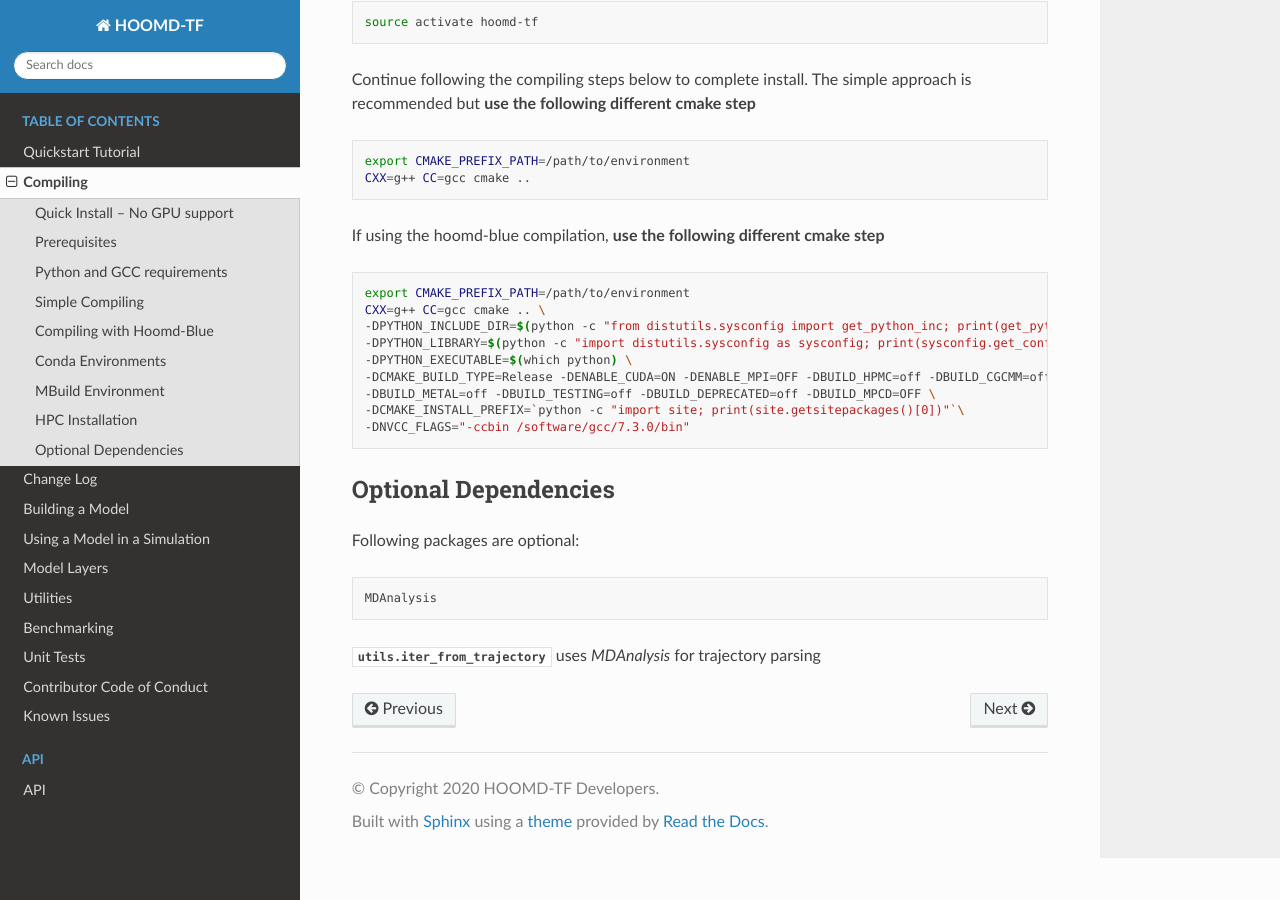
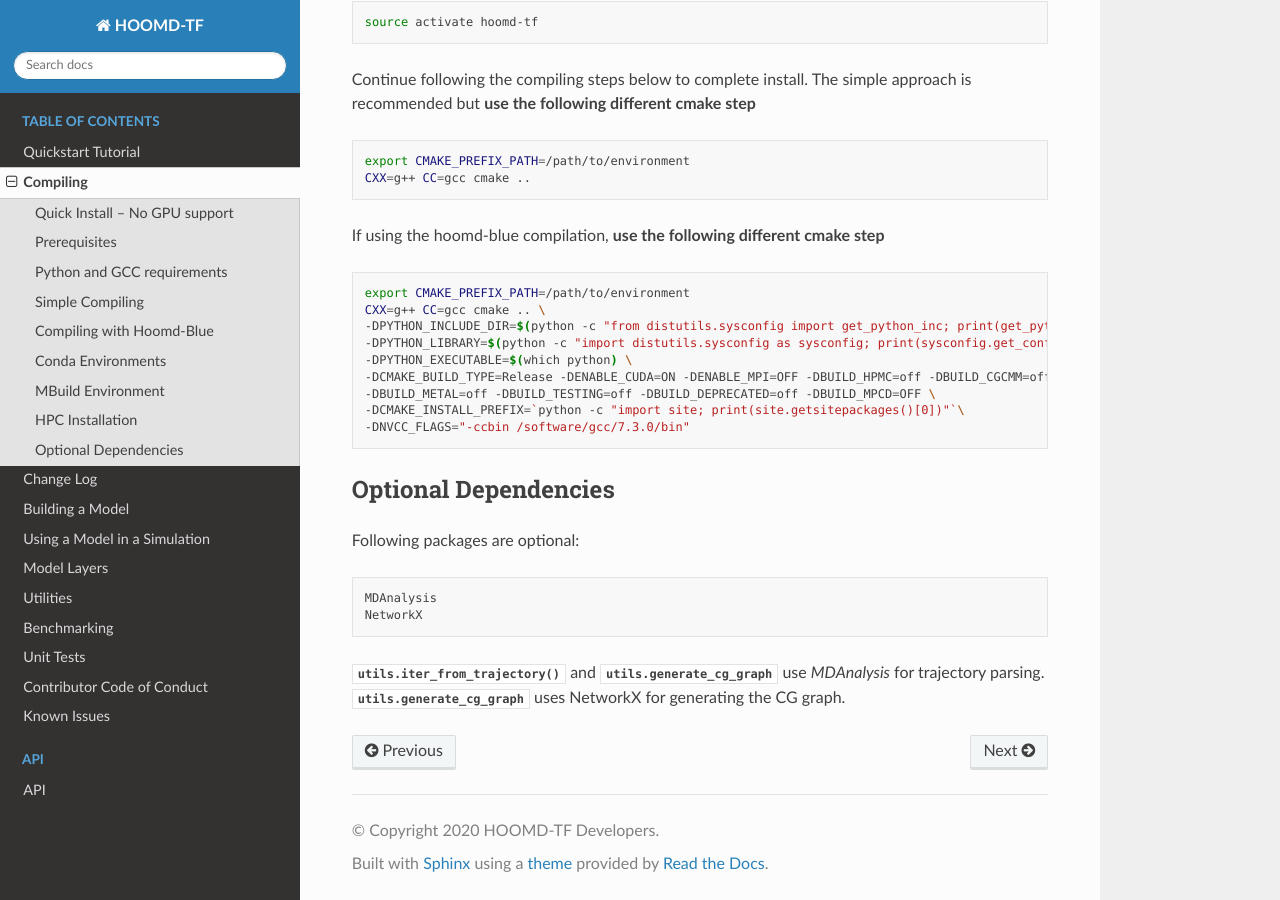
Before and after one commit to ur-whitelab/hoomd-tf, a Sphinx documentation site: the page built from sphinx-docs/source/compilation.rst, in a window 1280 px wide and 900 px high, scrolled down 4230 px. Built offline with Sphinx 7.4.7 and the Read the Docs theme 2.0.0, drawn with Linux system fonts in a browser that asks for light colours.

Commit message:
Update compilation.rst
Optional dependencies for generate_cg_graphs added

```diff
--- a/sphinx-docs/source/compilation.rst
+++ b/sphinx-docs/source/compilation.rst
@@ -272,8 +272,10 @@
 .. code:: bash
 
    MDAnalysis
+   NetworkX
 
-:py:class:`utils.iter_from_trajectory` uses `MDAnalysis` for trajectory parsing
+:py:func:`utils.iter_from_trajectory` and :py:class:`utils.generate_cg_graph`  use `MDAnalysis` for trajectory parsing.
+:py:class:`utils.generate_cg_graph` uses NetworkX for generating the CG graph.
 
 
 .. |ss| raw:: html
```
